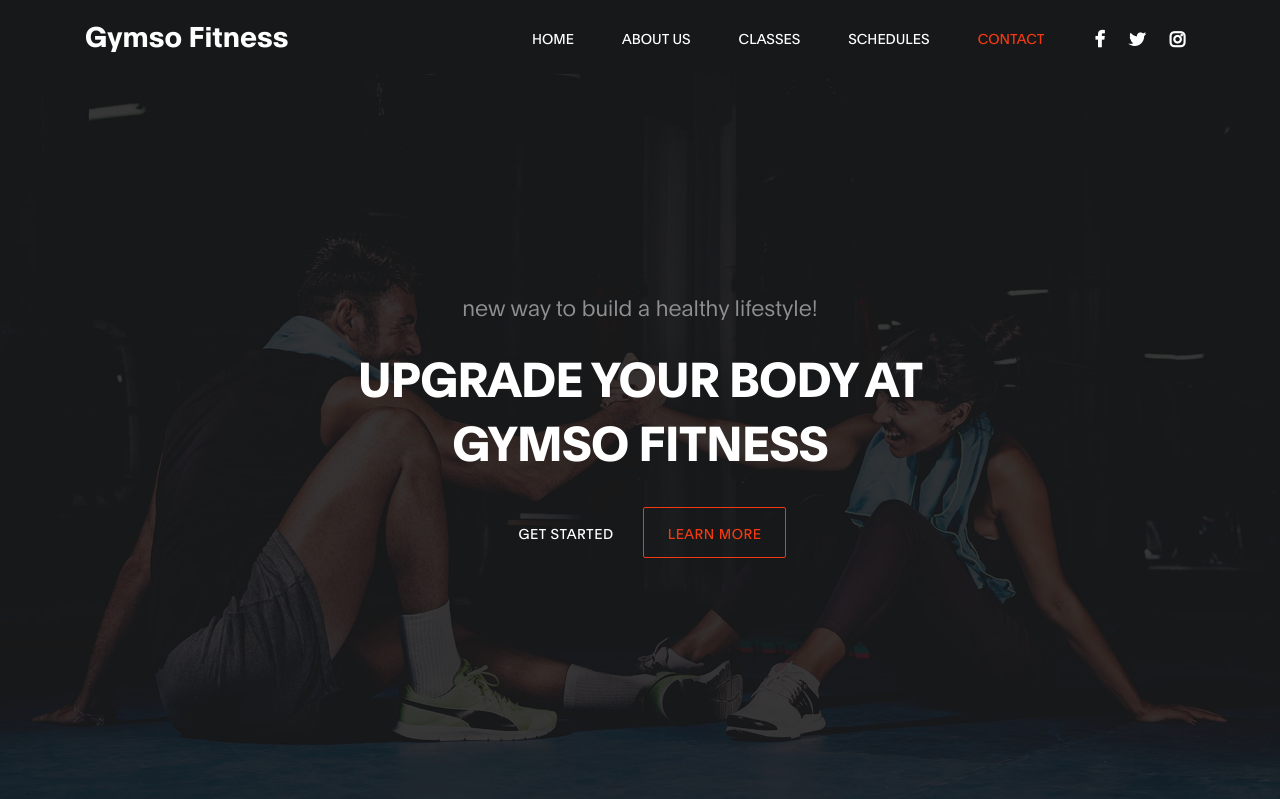
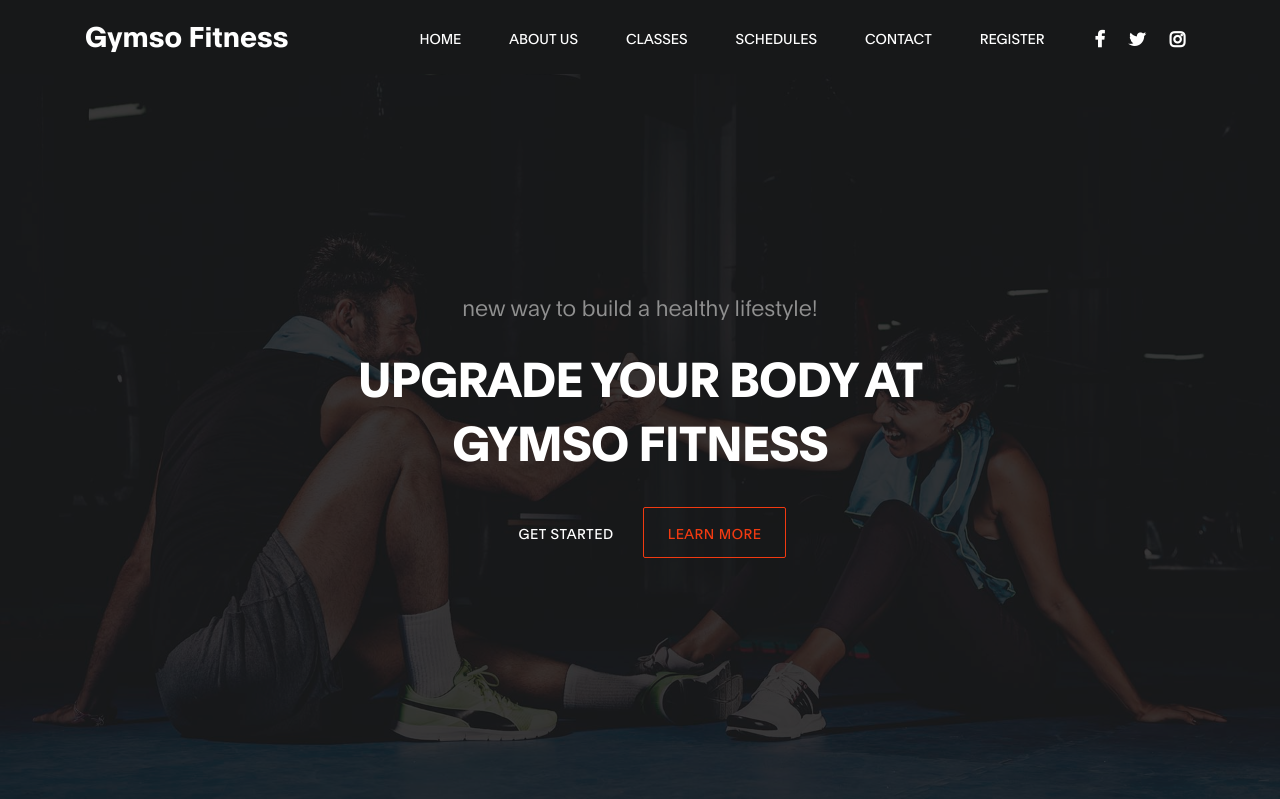
Before and after one commit to JackMerma/GymApp, a Django app: page / in a window 1280 px wide. Shown: the top 799 px of the page. Run offline with Django 3.2, Linux system fonts and the light colour scheme; data that the repository does not hold is empty; some libraries are stand-ins or nearby versions.

Commit message:
item register agregado

```diff
--- a/templates/index.html
+++ b/templates/index.html
@@ -56,6 +56,10 @@
 
 			<li class="nav-item">
 			  <a href="#contact" class="nav-link smoothScroll">Contact</a>
+			</li>
+
+			<li class="nav-item">
+			  <a href="/register" class="nav-link smoothScroll">Register</a>
 			</li>
 		  </ul>
 
```
